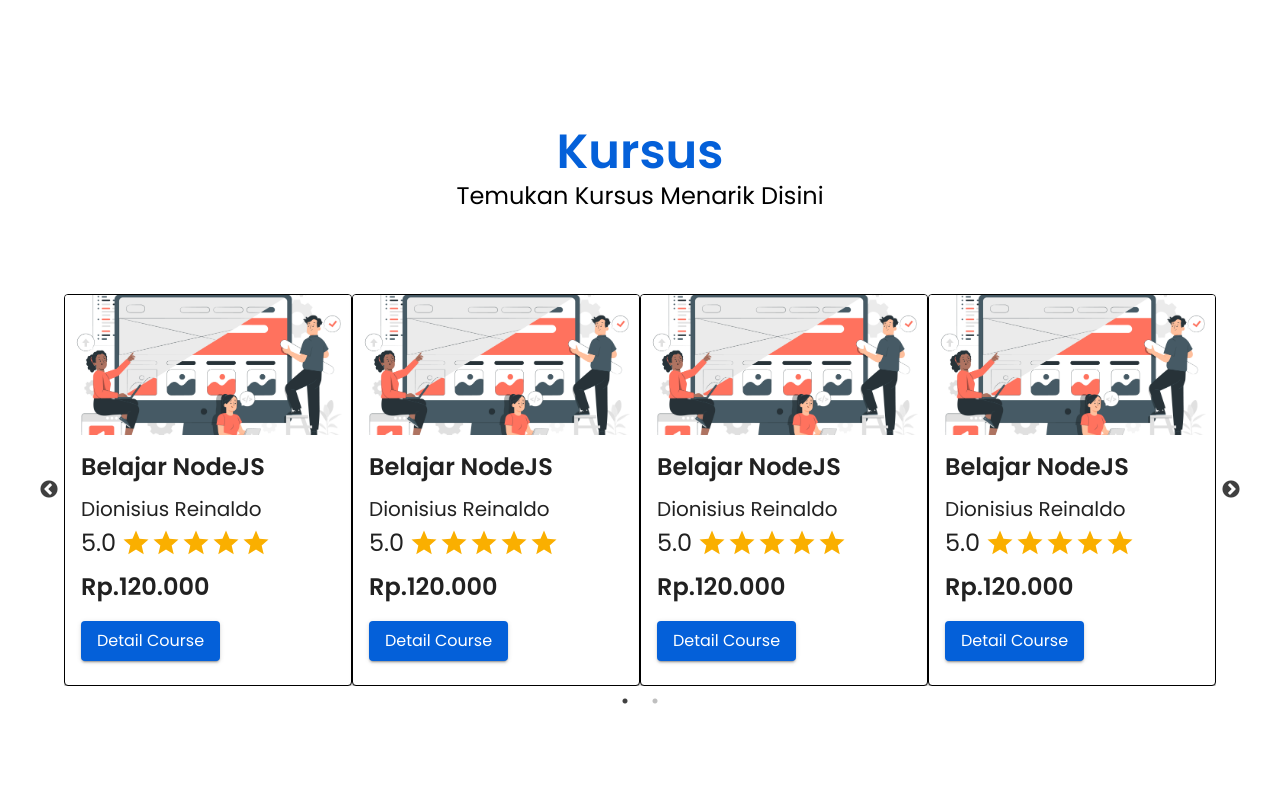
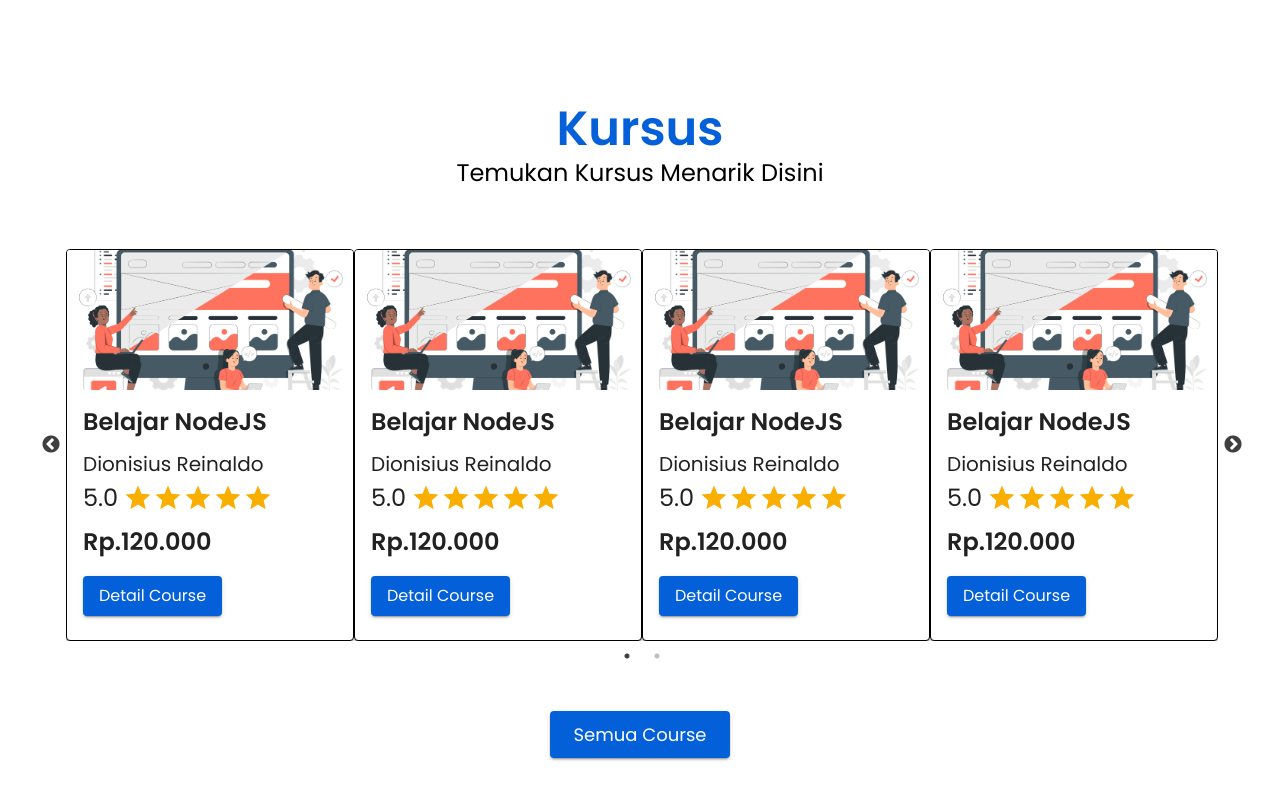
Before and after one commit to tugas-akhir-fs26/FE-SkillMastery, a React (Vite) app: page / in a window 1280 px wide. Shown: the part 729-1529 px from the top of the page. Built offline with nearby package versions, Linux system fonts and the light colour scheme.

Commit message:
menambah button semua course

```diff
--- a/src/components/homepage/course.jsx
+++ b/src/components/homepage/course.jsx
@@ -1,14 +1,10 @@
 // @ts-nocheck
 import Box from "@mui/material/Box";
 import React from "react";
-import CourseCard from "./card";
-import { Typography } from "@mui/material";
-import Style from './course.module.css'
+import { Typography, Button } from "@mui/material";
 import CarouselCourse from "./carousel";
 
-
 export default function CourseSection() {
-
   return (
     <Box
       sx={{
@@ -34,14 +30,28 @@ export default function CourseSection() {
       <Box
         sx={{
           display: "flex",
+          flexDirection: "column",
           alignItems: "center",
           justifyContent: "center",
-          marginTop: "32px",
+          marginTop: "10px",
           width: "100%",
-          // backgroundColor : "red"
+          gap: "20px",
         }}
       >
         <CarouselCourse />
+        <Button
+          variant="contained"
+          sx={{
+            textTransform: "capitalize",
+            px: 3,
+            py: 1,
+            fontSize: "18px",
+            backgroundColor: "#0460D9",
+            fontWeight : 400,
+          }}
+        >
+          Semua Course
+        </Button>
       </Box>
     </Box>
   );
```
